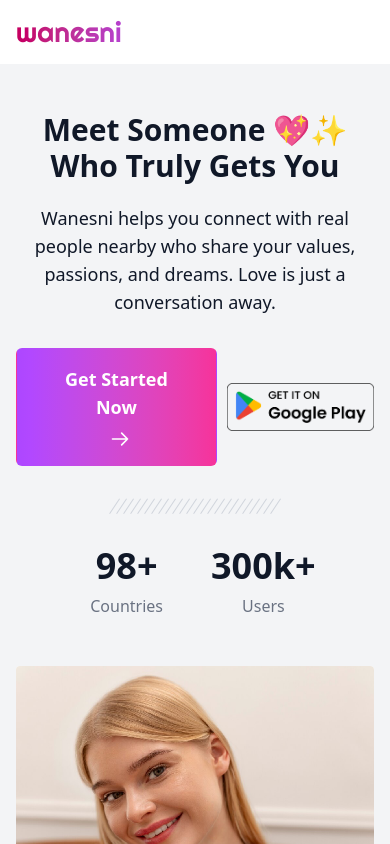
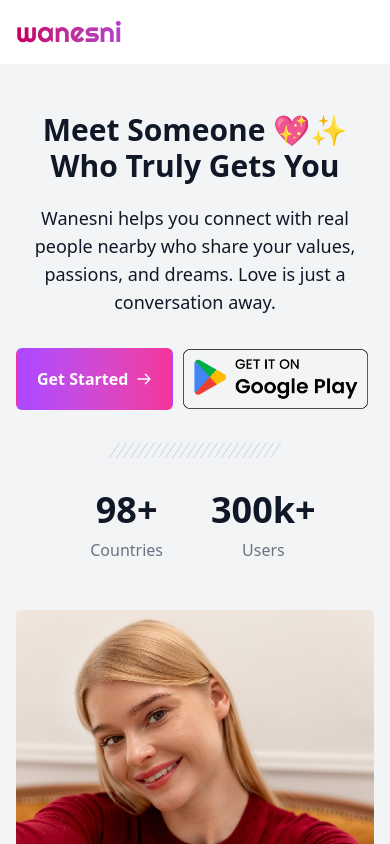
Before and after one commit to aniffour-dev/wanesniwebapp, a Next.js app: page / in a window 390 px wide. Shown: the top 844 px of the page. Built offline with nearby package versions, Linux system fonts and the light colour scheme.

Commit message:
Get Started Button Mobile Fixed

```diff
--- a/src/app/components/sections/Hero.tsx
+++ b/src/app/components/sections/Hero.tsx
@@ -97,14 +97,14 @@
               <div className="mt-8 lg:mt-10 flex justify-start items-center gap-2.5">
                 <Link
                   href="/signup"
-                  className="flex-wrap gap-2 bg-gradient-to-r from-purple-500 to-pink-500 hover:bg-gradient-to-l focus:ring-purple-200 dark:focus:ring-purple-800 inline-flex items-center justify-center px-7 py-4 text-lg font-semibold leading-7 text-white transition-all duration-200 border rounded-md border-transparent focus:outline-none focus:ring-2 focus:ring-offset-2"
+                  className="flex-wrap gap-2 bg-gradient-to-r from-purple-500 to-pink-500 hover:bg-gradient-to-l focus:ring-purple-200 dark:focus:ring-purple-800 inline-flex items-center justify-center px-5 lg:px-7 py-4 text-base lg:text-lg font-semibold leading-7 text-white transition-all duration-200 border rounded-md border-transparent focus:outline-none focus:ring-2 focus:ring-offset-2"
                   role="button"
                 >
-                  Get Started Now
-                  <HiOutlineArrowRight className="ml-2 h-5 w-5" />
+                  Get Started <span className="hidden lg:block">Now</span>
+                  <HiOutlineArrowRight className="h-4 w-4 lg:h-5 lg:w-5" />
                 </Link>
                 <Link href="/">
-                    <Image src={DownloadButton} alt="Play Store Download Button" width={190} />
+                    <Image src={DownloadButton} alt="Play Store Download Button" width={190} className="w-[185px] lg:w-[190px]" />
                 </Link>
               </div>
 
```
